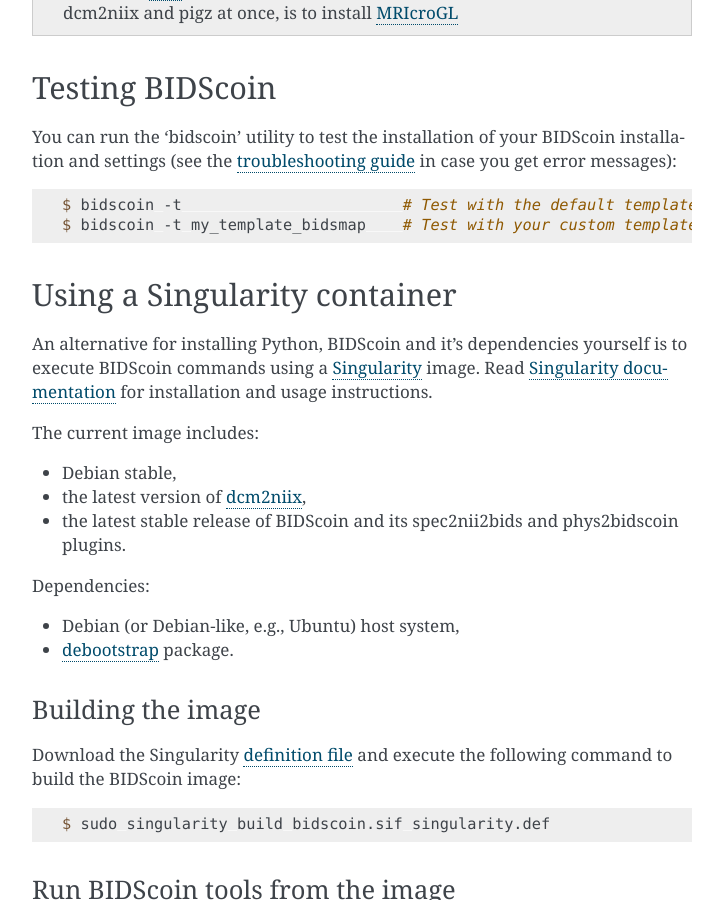
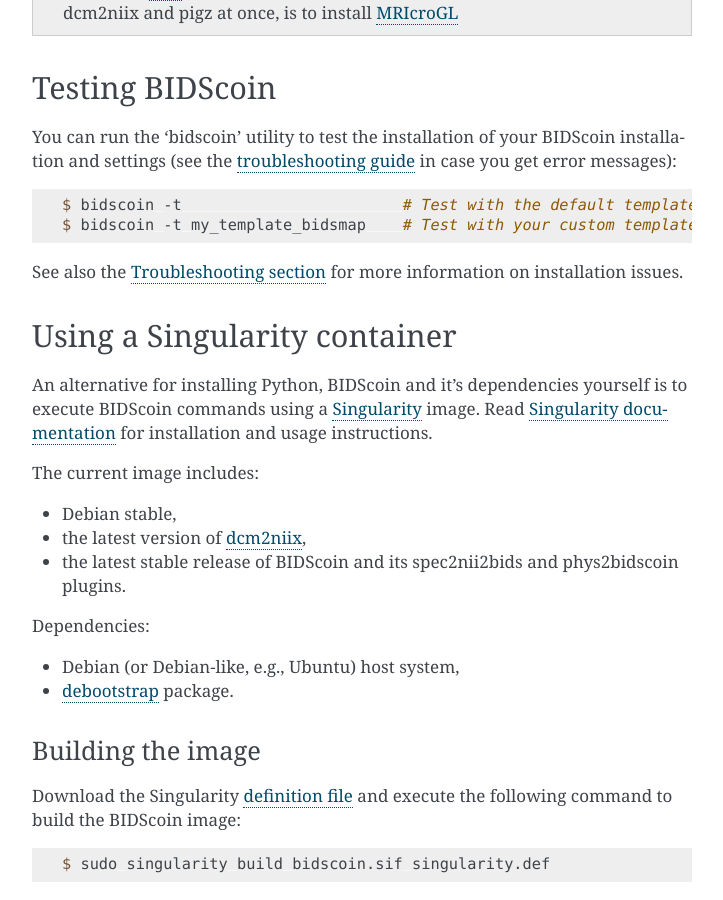
Before and after one commit to Donders-Institute/bidscoin, a Sphinx documentation site: the page built from docs/installation.rst, in a window 1280 px wide and 900 px high, scrolled down 1875 px. Shown: the whole window, without its empty margins (388-1111 px from the left). Built offline with Sphinx 7.4.7, drawn with Linux system fonts in a browser that asks for light colours.

Commit message:
Documentation tweak

```diff
--- a/docs/installation.rst
+++ b/docs/installation.rst
@@ -71,6 +71,8 @@
 
    $ bidscoin -t                        # Test with the default template bidsmap
    $ bidscoin -t my_template_bidsmap    # Test with your custom template bidsmap
+
+See also the `Troubleshooting section <troubleshooting.html#installation>`__ for more information on installation issues.
 
 Using a Singularity container
 -----------------------------
```
